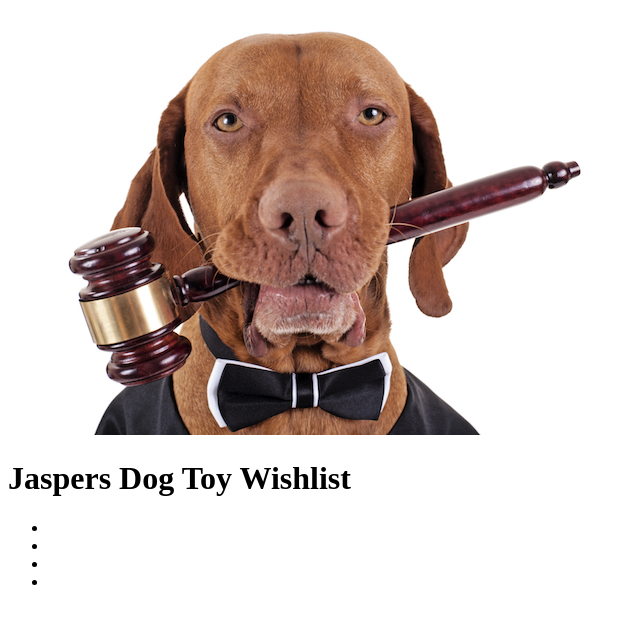
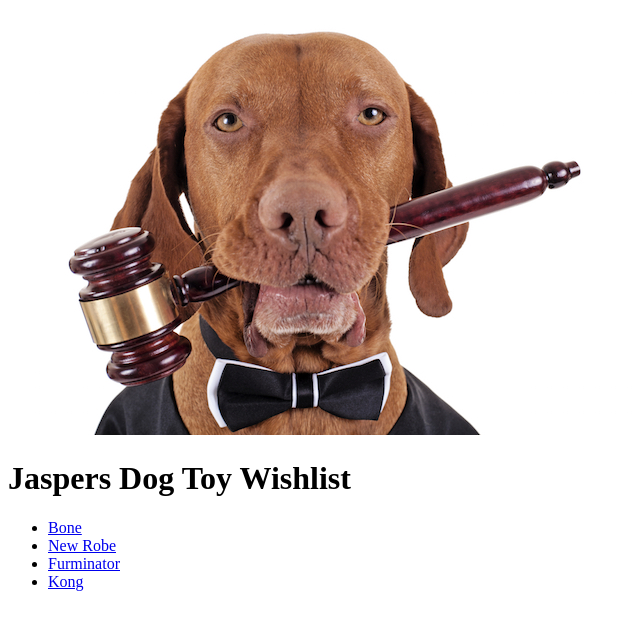
Before and after one commit to hollywilkalis/doglawblog, a plain HTML site: page toys.html in a window 1280 px wide. Shown: the whole page, without its empty margins (0-640 px from the left). Drawn offline with Linux system fonts and the light colour scheme.

```diff
--- a/toys.html
+++ b/toys.html
@@ -8,10 +8,26 @@
     <h1>Jaspers Dog Toy Wishlist</h1>
 
     <ul>
-      <li></li>
-      <li></li>
-      <li></li>
-      <li></li>
+      <li>
+        <a href="#">
+          Bone
+        </a>
+      </li>
+      <li>
+        <a href="#">
+          New Robe
+        </a>
+      </li>
+      <li>
+        <a href="https://www.amazon.com/FURminator-Short-Hair-deShedding-Large/dp/B0040QW3D2/ref=sr_1_4?s=pet-supplies&ie=UTF8&qid=1507589700&sr=1-4&keywords=furminator+for+dogs">
+          Furminator
+        </a>
+      </li>
+      <li>
+        <a href="https://www.amazon.com/KONG-T1-Classic-Large/dp/B0002AR0I8/ref=sr_1_1?ie=UTF8&qid=1507589658&sr=8-1&keywords=dog+kong">
+          Kong
+        </a>
+      </li>
     </ul>
 
   </body>
```
Also changed, not shown: calendar.html (added, +11 -0 lines), index.html (+3 -0 lines).
